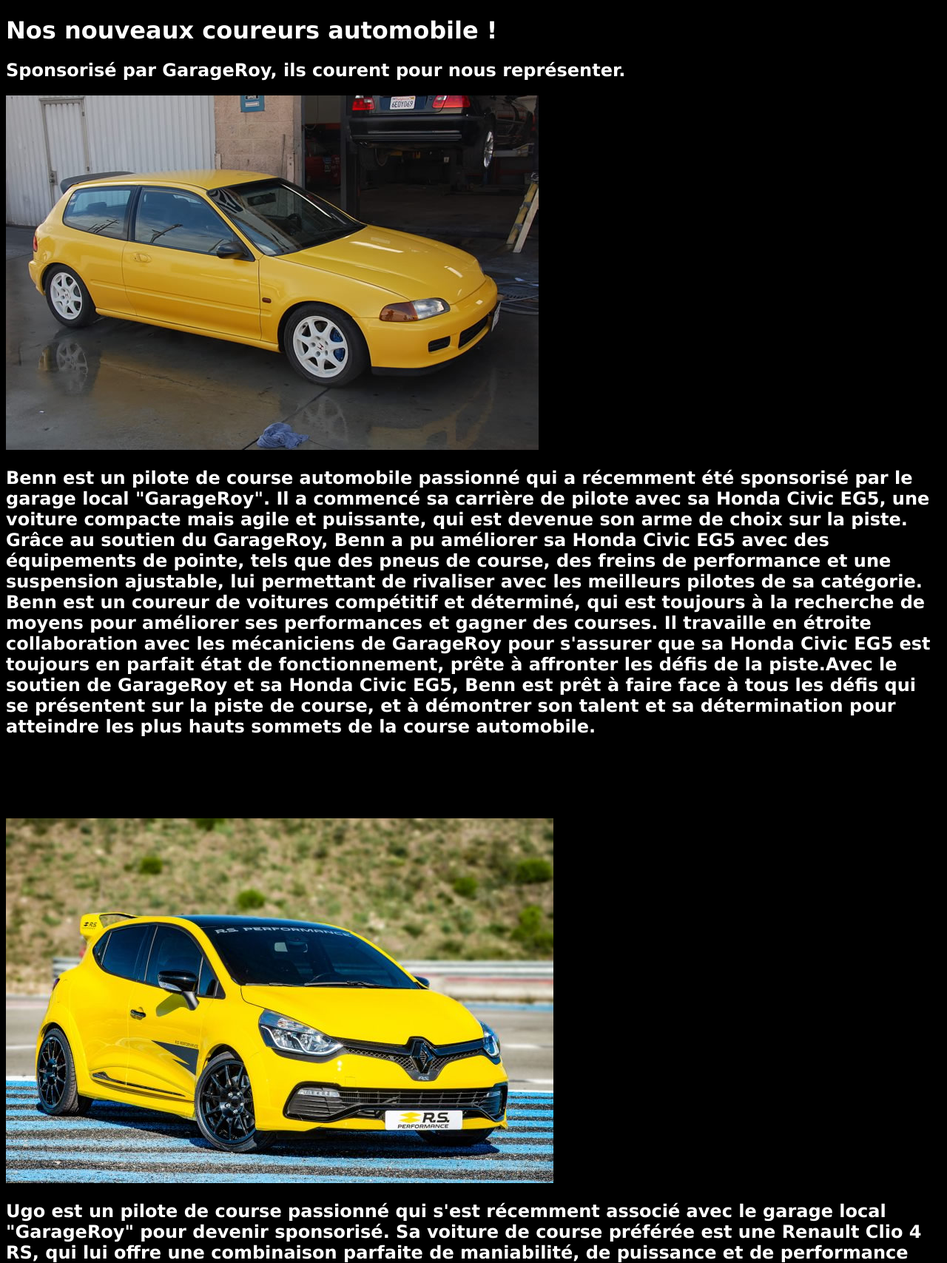
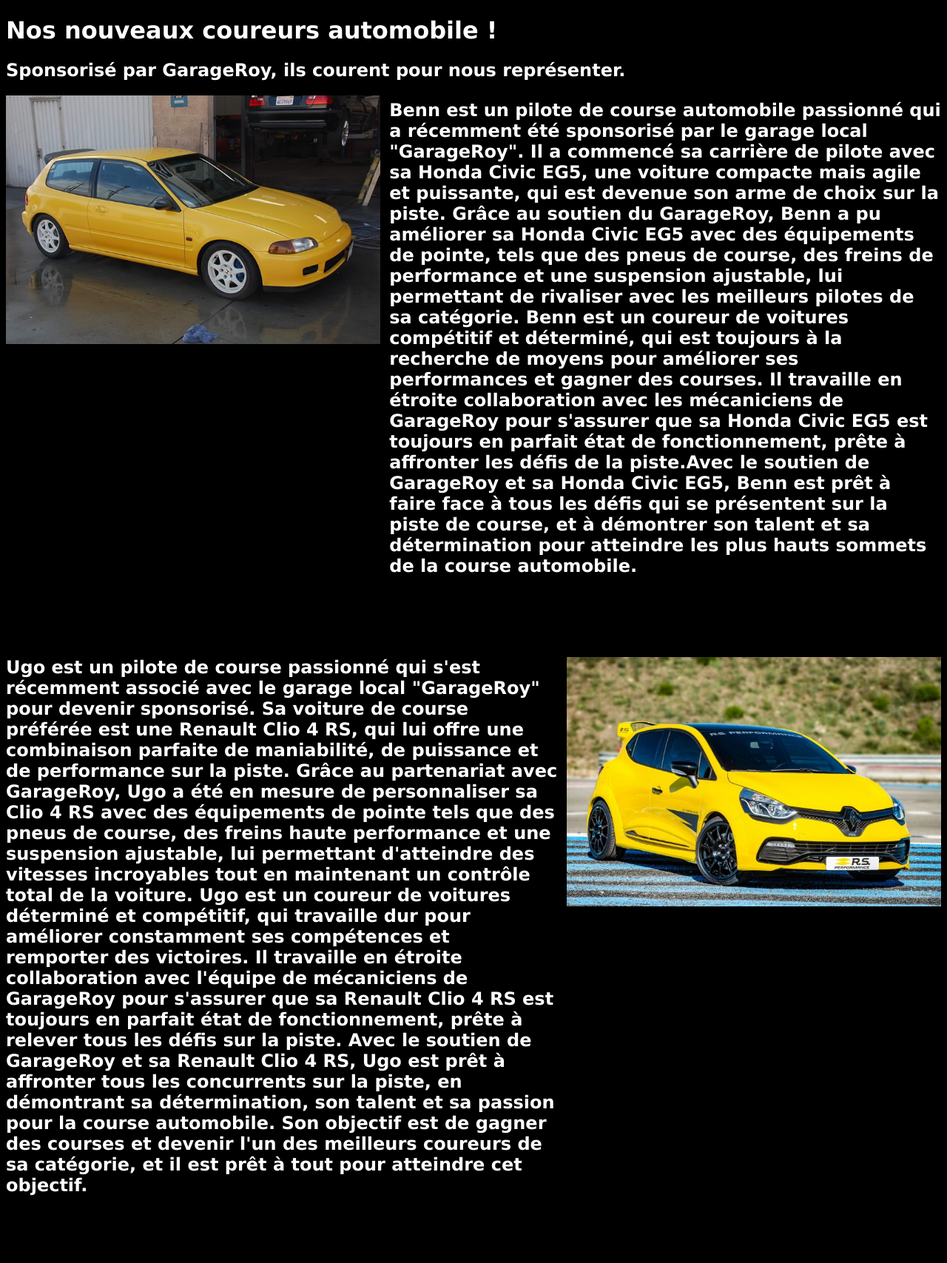
Before and after one commit to BenjiTheDog/ppe2, a PHP site: page /Actu.html in a window 1280 px wide. Shown: the part 213-1920 px from the top of the page at 74% size. Run offline with PHP 8.4, Linux system fonts and the light colour scheme.

Commit message:
kdzokzfk

```diff
--- a/style.css
+++ b/style.css
@@ -229,10 +229,9 @@
     margin-left: 50px;
 }
 
-<<<<<<< HEAD
 #modele{
     float: left;
-=======
+}
 .actubenjamin{
   width: 40%;
 }
@@ -281,5 +280,4 @@
 }
 tr:not(:last-child) {
   border-bottom: 1px solid #ddd;
->>>>>>> 70afa7a131e8c3b2c5ed229413ad634a912daca3
 }
```
